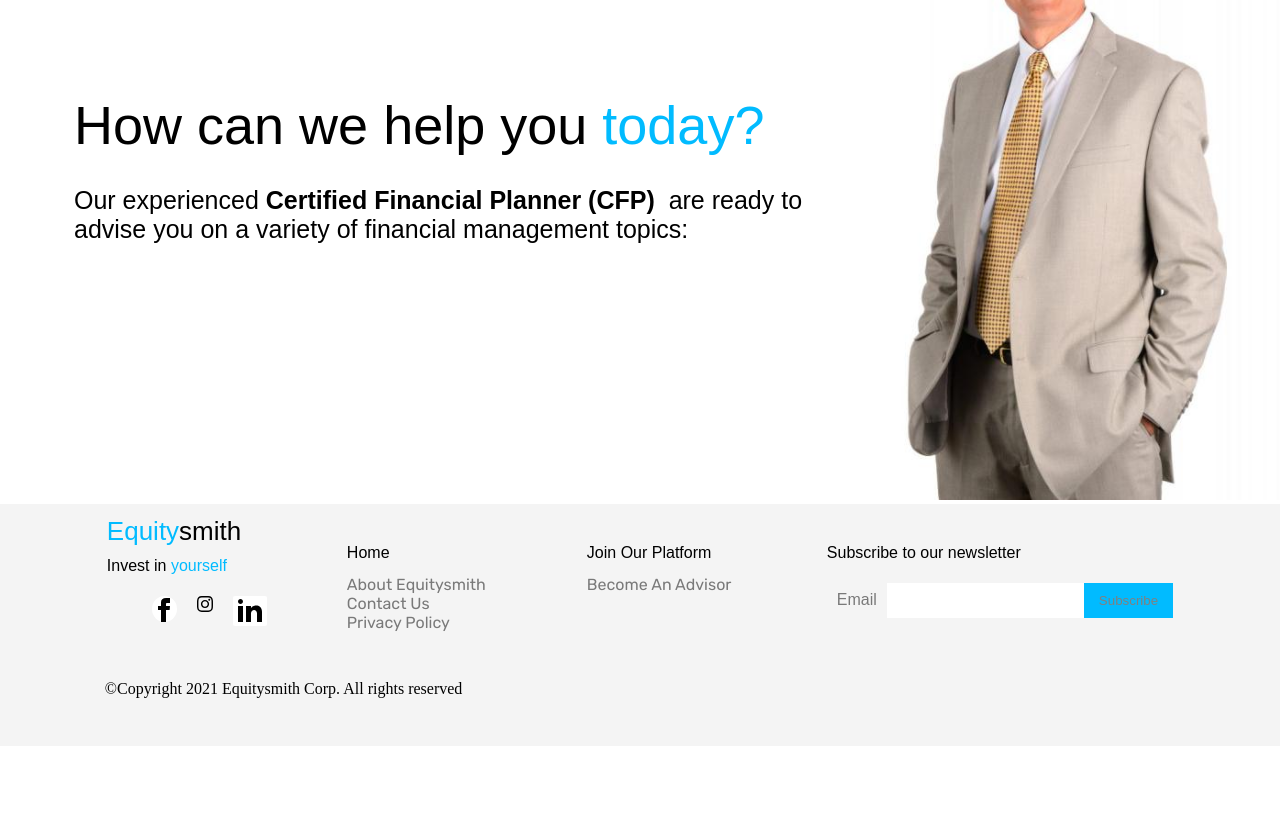
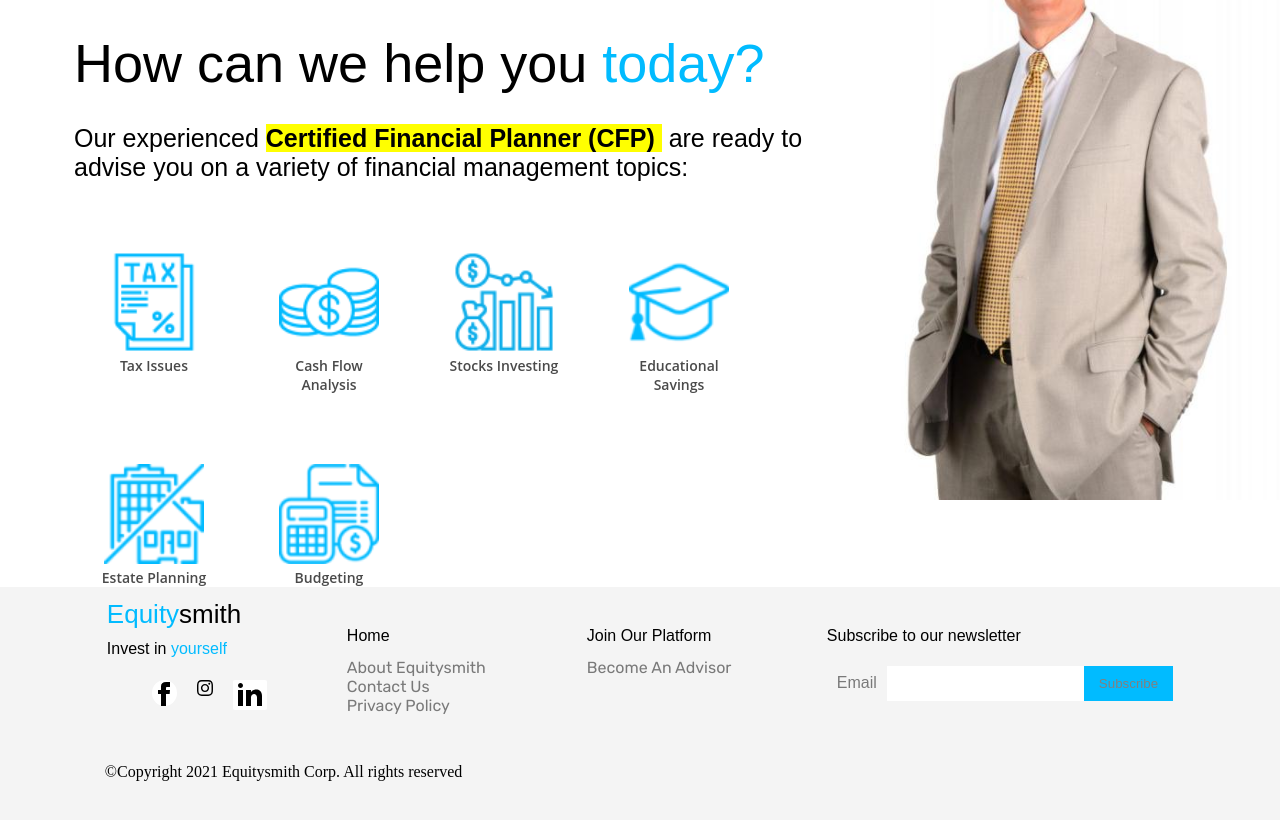
Before and after one commit to lggg123/equitysmith-mern-app, a React (Create React App) app: page /financial in a window 1280 px wide. Shown: the part 980-1800 px from the top of the page. Before the commit the page ends 1726 px from the top, so only its background shows below. Built offline with nearby package versions, Linux system fonts and the light colour scheme.

Commit message:
completed 60% of financial page

```diff
--- a/src/pages/Financial/Financial.jsx
+++ b/src/pages/Financial/Financial.jsx
@@ -1,6 +1,12 @@
 import "./financial.css"
 import aboutUs1 from "../../img/about-us1.png"
 import financial_tom from "../../img/financial_tom.png"
+import tax_issues from "../../img/tax_issues.png"
+import cash_flow_analysis from "../../img/cash_flow_analysis.png"
+import stocks_investing from "../../img/stocks_investing.png"
+import educational_saving from "../../img/educational_saving.png"
+import estate_planning from "../../img/estate_planning.png"
+import budgeting from "../../img/budgeting.png"
 
 export default function Financial() {
     const text1 = "The 15-minute consultation call is entirely free - no strings attached, honest!"
@@ -14,7 +20,7 @@ export default function Financial() {
             <div className="container">
                 <div className="finance-header">
                     <div className="finance-content">
-                        <h1 className="finance-title">Getting expert {"\n"}<span class="blue">financial advice{"\n"}</span>just got a lot {"\n"}easier.</h1>
+                        <h1 className="finance-title">Getting expert <span class="blue">financial</span>{"\n"}<span class="blue">advice </span>just got a lot{"\n"}easier.</h1>
                     </div>
                     <div>
                         <h2 className="finance-mini-title">Speak with a <text style={{fontWeight: 'bold'}}>Certified Financial Planner (CFP) </text>today</h2>
@@ -32,7 +38,32 @@ export default function Financial() {
                         <p id="grey">{text5}</p>
                     </div>
                     <h1 className="scheduleText">How can we help you <span class="blue">today?</span></h1>
-                    <h2 className="scheduleText2">Our experienced <text style={{fontWeight: 'bold'}}>Certified Financial Planner (CFP) </text> are ready to advise you on a variety of financial management topics:</h2>
+                    <h2 className="scheduleText2">Our experienced <text style={{fontWeight: 'bold'}}><mark>Certified Financial Planner (CFP) </mark></text> are ready to advise you on a variety of financial management topics:</h2>
+
+                    <div className="item">
+                        <img src={tax_issues} className="services" alt=""></img>
+                        <span className="caption">Tax Issues</span>
+                    </div>
+                    <div className="item">
+                        <img src={cash_flow_analysis} className="services" alt=""></img>
+                        <span className="caption">Cash Flow Analysis</span>
+                    </div>
+                    <div className="item">
+                        <img src={stocks_investing} className="services" alt=""></img>
+                        <span className="caption">Stocks Investing</span>
+                    </div>
+                    <div className="item">
+                        <img src={educational_saving} className="services" alt=""></img>
+                        <span className="caption">Educational Savings</span>
+                    </div>
+                    <div className="item">
+                        <img src={estate_planning} className="services" alt=""></img>
+                        <span className="caption">Estate Planning</span>
+                    </div>
+                    <div className="item">
+                        <img src={budgeting} className="services" alt=""></img>
+                        <span className="caption">Budgeting</span>
+                    </div>
                 </div>
 
                 <div className="sideBar">
@@ -43,9 +74,6 @@ export default function Financial() {
                     <img src={financial_tom} id="financial_tom" alt=""></img>
                 </div>
             </div>
-
-
-
         </>
     )
 
--- a/src/pages/Financial/financial.css
+++ b/src/pages/Financial/financial.css
@@ -92,3 +92,26 @@
     padding-top: 200px;
     max-width: 100%;
 }
+
+.item{
+    vertical-align: top;
+    display: inline-block;
+    text-align: center;
+    width: 120px;
+    padding-top: 70px;
+    padding-right: 35px;
+    margin-left: 20px;
+
+}
+.services{
+    width: 100px;
+    height: 100px;
+
+}
+.caption{
+    display: block;
+    font-family: "Open Sans",sans-serif;
+    font-size: 14px;
+    color: #4a4a4a;
+    font-weight: 600;
+}
```
Also changed, not shown: src/img/educational_saving.png (renamed from src/img/educational-saving.png).
